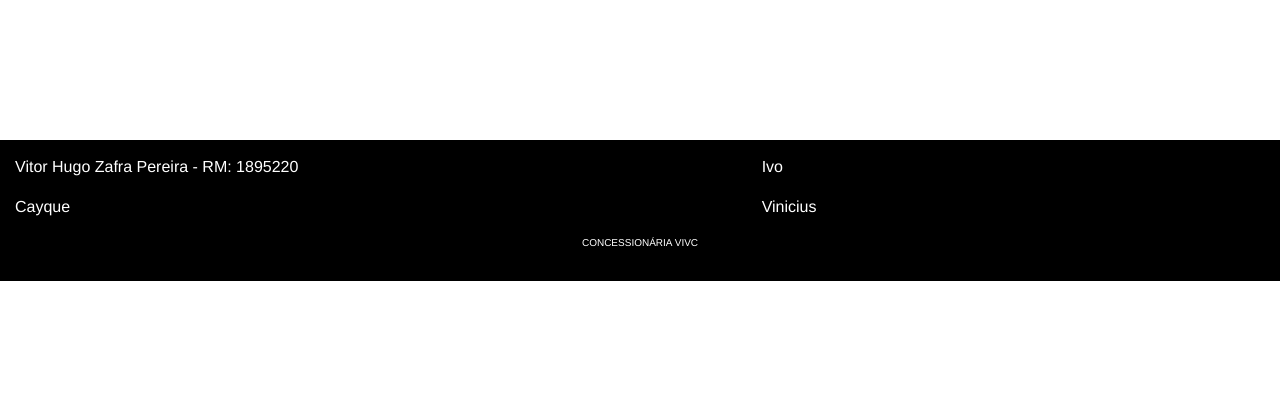
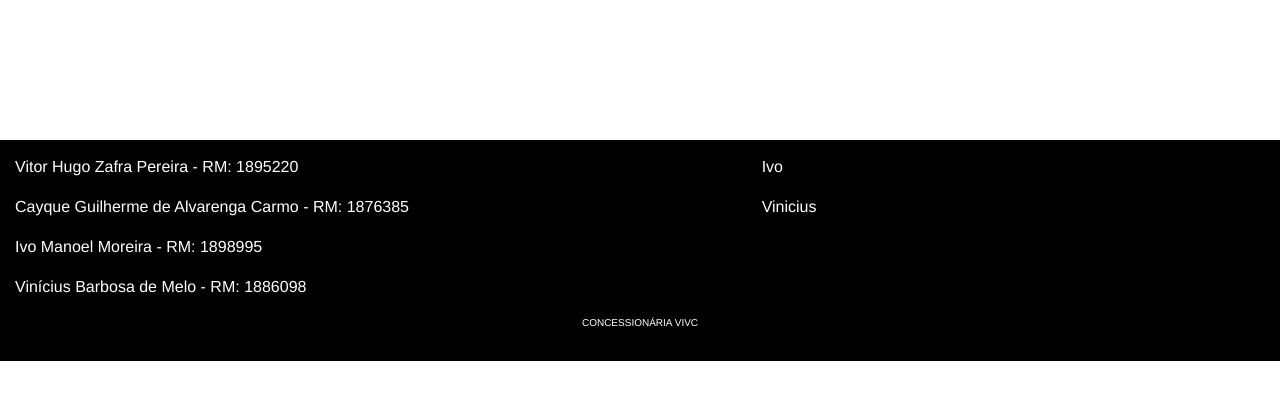
Before and after one commit to vitorzf/concessionaria-php, a PHP site: page / in a window 1280 px wide. Shown: the part 238-638 px from the top of the page. Run offline with PHP 8.4, Linux system fonts and the light colour scheme; data that the repository does not hold is empty; some libraries are stand-ins or nearby versions.

Commit message:
finalização rodape

```diff
--- a/rodape.php
+++ b/rodape.php
@@ -31,7 +31,9 @@
     <div class="row">
         <div class="col-xs-6 col-sm-6 col-md-4 col-lg-4">
             <p>Vitor Hugo Zafra Pereira - RM: 1895220</p>
-            <p>Cayque</p>
+            <p>Cayque Guilherme de Alvarenga Carmo - RM: 1876385</p>
+            <p> Ivo Manoel Moreira - RM: 1898995</p>
+            <p>Vinícius Barbosa de Melo - RM: 1886098</p>
         </div>
         <div class="col-xs-0 col-sm-0 col-md-3 col-lg-3">
 
```
